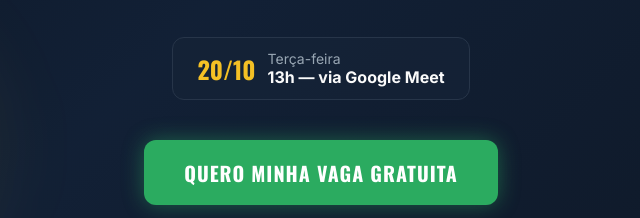
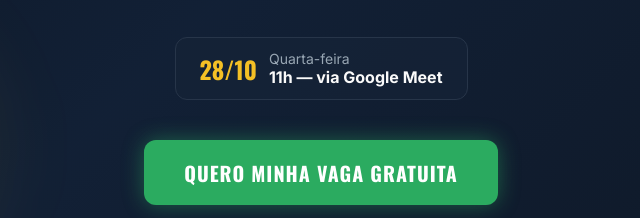
Before and after one commit to financasestrategicassuporte-debug/workshopgestaofitness, a plain HTML site: page index.html in a window 1280 px wide. Shown: the part 510-728 px from the top of the page, 319-959 px from the left. Drawn offline with nearby package versions, Linux system fonts and the light colour scheme.

Commit message:
Atualiza workshop para quarta-feira 28/10 às 11h

```diff
--- a/index.html
+++ b/index.html
@@ -50,10 +50,10 @@ if('requestIdleCallback' in window){requestIdleCallback(__loadFbSdk,{timeout:350
       <p style="color:hsl(0,0%,98%,0.7);font-size:clamp(0.9rem,1.3vw,1.125rem);max-width:42rem;margin:0 auto 2.5rem;">Sem depender de marketing caro. Sem descontos. Sem promoções malucas.</p>
       <div style="display:flex;flex-wrap:wrap;align-items:center;justify-content:center;gap:1.5rem;margin-bottom:2.5rem;">
         <div style="display:flex;align-items:center;gap:0.75rem;background:hsl(216,45%,15%,0.85);padding:0.75rem 1.5rem;border-radius:0.75rem;border:1px solid hsl(216,30%,22%);">
-          <span style="color:hsl(45,90%,55%);font-family:Oswald,sans-serif;font-size:1.5rem;font-weight:700;">20/10</span>
+          <span style="color:hsl(45,90%,55%);font-family:Oswald,sans-serif;font-size:1.5rem;font-weight:700;">28/10</span>
           <div style="text-align:left;">
-            <p style="margin:0;font-size:0.875rem;color:hsl(210,15%,65%);">Terça-feira</p>
-            <p style="margin:0;color:hsl(0,0%,98%);font-weight:600;">13h — via Google Meet</p>
+            <p style="margin:0;font-size:0.875rem;color:hsl(210,15%,65%);">Quarta-feira</p>
+            <p style="margin:0;color:hsl(0,0%,98%);font-weight:600;">11h — via Google Meet</p>
           </div>
         </div>
       </div>
```
